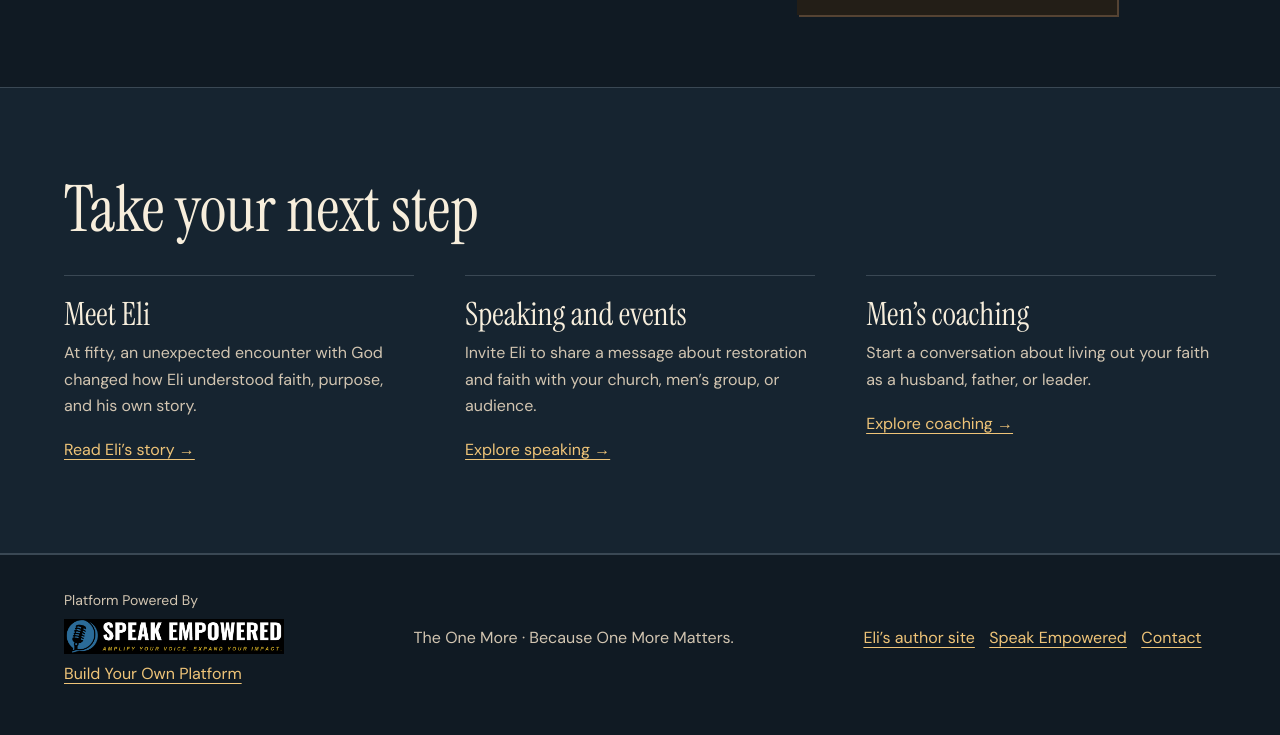
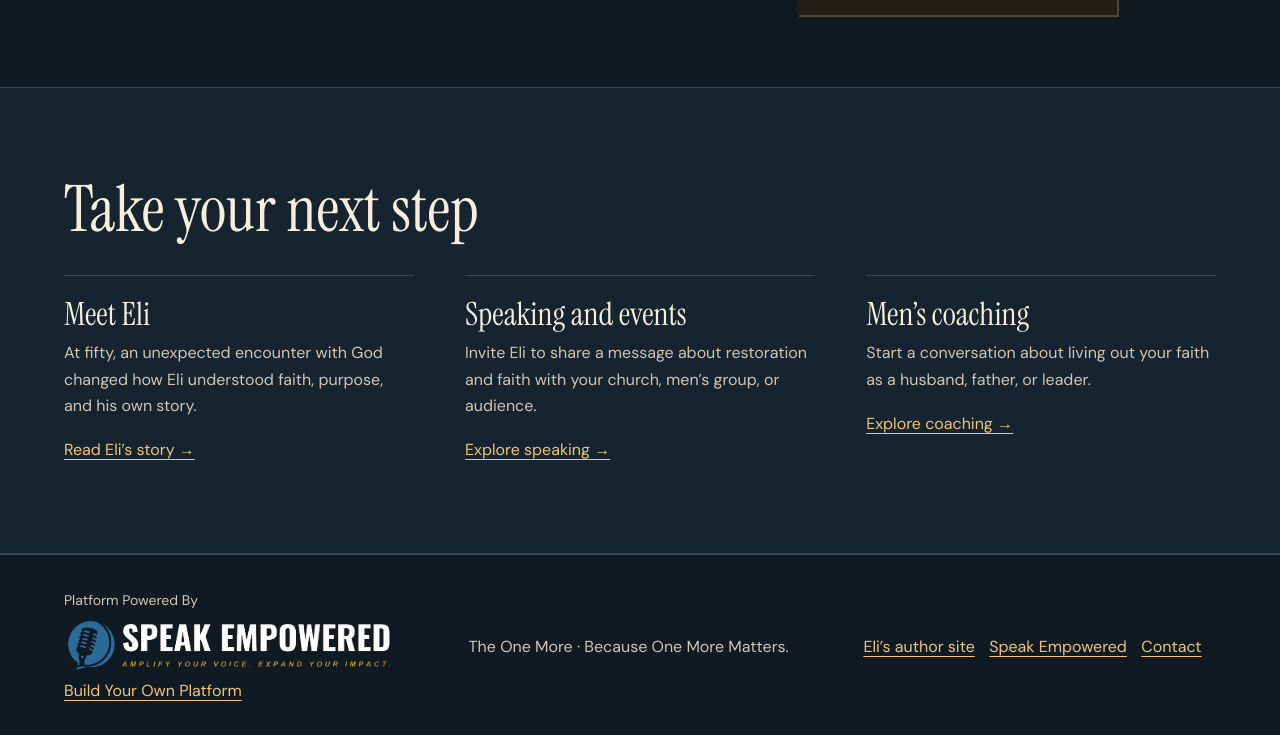
Before and after one commit to speak-empowered/TROM, a plain HTML site: page index.html in a window 1280 px wide. Shown: the part 1275-2010 px from the top of the page. Drawn offline with Linux system fonts and the light colour scheme.

Commit message:
Enlarge and blend the Speak Empowered footer logo

```diff
--- a/assets/site.css
+++ b/assets/site.css
@@ -70,9 +70,10 @@ blockquote p { font: 400 clamp(1.7rem, 3vw, 2.5rem)/1.15 var(--serif); margin: 0
 .site-footer .wrap { display: flex; flex-wrap: wrap; gap: 1.2rem 2rem; justify-content: space-between; align-items: center; }
 .site-footer p { margin: 0; }
 .site-footer a { margin-right: .9rem; }
-.platform-credit { display: grid; justify-items: start; gap: .4rem; }
+.platform-credit { display: grid; justify-items: start; gap: .4rem; max-width: 100%; }
 .platform-credit p { font-size: .875rem; }
-.platform-credit img { width: 220px; }
+/* Let the existing logo’s black background blend into the dark footer. */
+.platform-credit img { width: 330px; mix-blend-mode: lighten; }
 .platform-credit a { margin: 0; }
 @media (max-width: 1000px) {
   .header .wrap { padding-block: .9rem; flex-wrap: wrap; row-gap: .5rem; }
```
